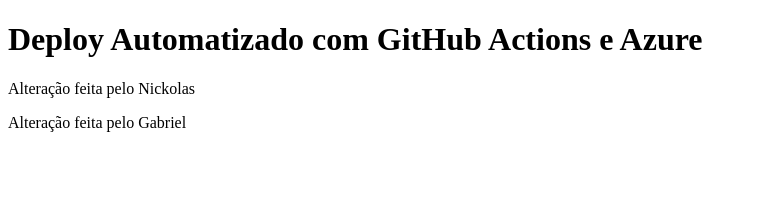
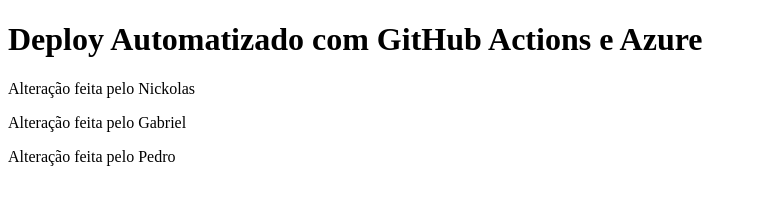
Before and after one commit to NickLimaGomes/CI_CD, a plain HTML site: page index.html in a window 1280 px wide. Shown: the whole page, without its empty margins (0-757 px from the left). Drawn offline with Linux system fonts and the light colour scheme.

Commit message:
Edição feita por Pedro

```diff
--- a/index.html
+++ b/index.html
@@ -9,5 +9,6 @@
     <h1>Deploy Automatizado com GitHub Actions e Azure</h1>
     <p>Alteração feita pelo Nickolas</p>
     <p>Alteração feita pelo Gabriel</p>
+    <p>Alteração feita pelo Pedro</p>
 </body>
 </html>
```
